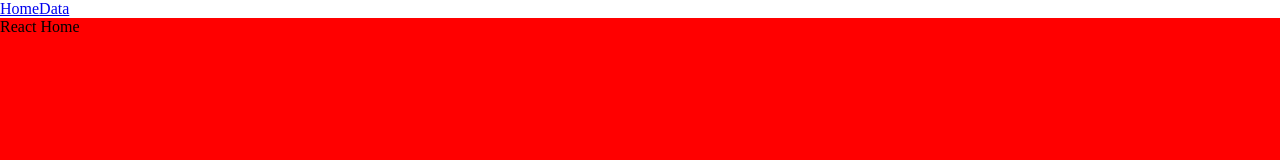
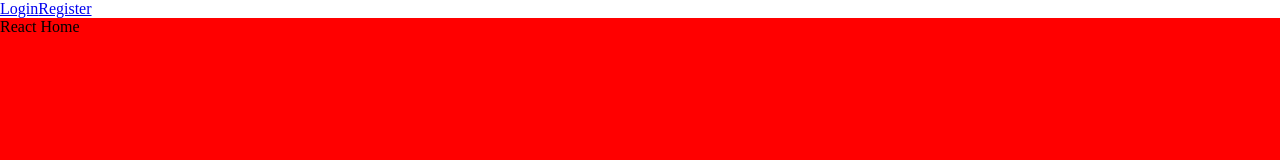
Before and after one commit to williamgyasi/AstroShop, a React (Create React App) app: page / in a window 1280 px wide. Shown: the top 160 px of the page. Built offline with nearby package versions, Linux system fonts and the light colour scheme.

Commit message:
Fixed And Understand Router

```diff
--- a/src/App.js
+++ b/src/App.js
@@ -6,13 +6,14 @@ import {
   Route,
 } from "react-router-dom";
 import RootLayout from "./Routes/RootLayout";
+import { catLoader } from "./Pages/LoginPage/dataLoader";
 
 function App() {
   const router = createBrowserRouter(
     createRoutesFromElements(
-      <Route element={<RootLayout />}>
-        <Route path="/" element={<HomePage />} />
-        <Route path="/login" element={<LoginPage />} />
+      <Route path="/" element={<RootLayout />}>
+        <Route index element={<HomePage />} />
+        <Route path="/login" element={<LoginPage />} loader={catLoader} />
         <Route path="/register" element={<RegisterPage />} />
       </Route>
     )
--- a/src/Pages/HomePage/HomePage.js
+++ b/src/Pages/HomePage/HomePage.js
@@ -1,7 +1,7 @@
 function HomePage() {
   return (
     <div style={{ backgroundColor: "red", height:"100vh" }}>
-      <div sty>
+      <div >
         <p>React Home</p>
       </div>
     </div>
--- a/src/Pages/LoginPage/LoginPage.js
+++ b/src/Pages/LoginPage/LoginPage.js
@@ -1,10 +1,11 @@
-import React from 'react';
-const Login = ()=>{
-    return(
-        <div>
-            <p>Login</p>
-        </div>
-    );
-}
+import React from "react";
+import { useLoaderData, useNavigation } from "react-router-dom";
+
+const Login = () => {
+    const catData=  useLoaderData()
+    const navigation= useNavigation()
+
+  return <div>{catData.id}</div>;
+};
 
 export default Login;
--- /dev/null
+++ b/src/Pages/LoginPage/dataLoader.js
@@ -0,0 +1,6 @@
+
+export const catLoader = async () => {
+    const resp = await fetch("https://api.thecatapi.com/v1/images/search");
+    const cat = await resp.json();
+    return cat[0]
+  };
--- a/src/Routes/RootLayout.jsx
+++ b/src/Routes/RootLayout.jsx
@@ -2,11 +2,10 @@ import { Link, Outlet } from "react-router-dom";
 
 export default function RootLayout() {
   return (
-    <>
-
-      <Link>Home</Link>
-      <Link>Data</Link>
+    <div>
+      <Link to={"/login"}>Login</Link>
+      <Link to={"/register"}>Register</Link>
       <Outlet />
-    </>
+    </div>
   );
 }
```
